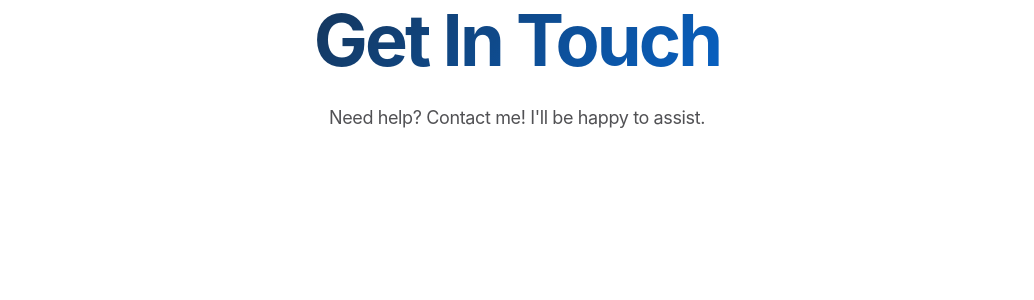
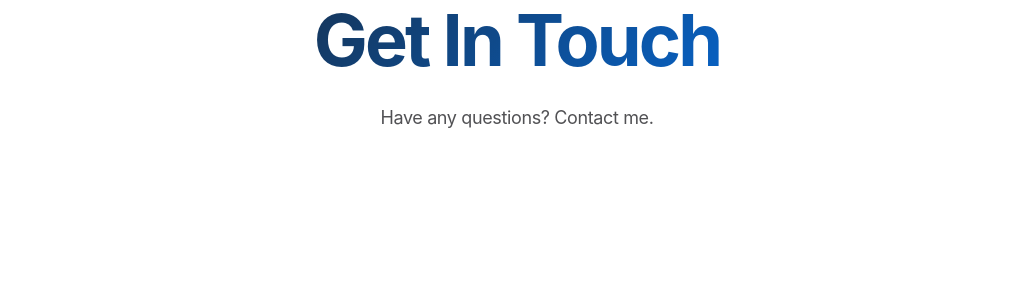
Before and after one commit to brianrojrc/brianrojrc.github.io, a Jekyll site: the page built from contact.md, in a window 1280 px wide. Shown: the part 120-420 px from the top of the page, without its empty margins (123-1157 px from the left). Built offline with Jekyll 4.4.1, drawn with Linux system fonts in a browser that asks for light colours.

Commit message:
Update contact.md

```diff
--- a/contact.md
+++ b/contact.md
@@ -6,7 +6,7 @@ title: Contact
 <section class="hero">
     <h1>Get In Touch</h1>
     <p class="description">
-        Need help? Contact me! I'll be happy to assist.
+       Have any questions? Contact me.
     </p>
 
 <section class="fade-in">
```
